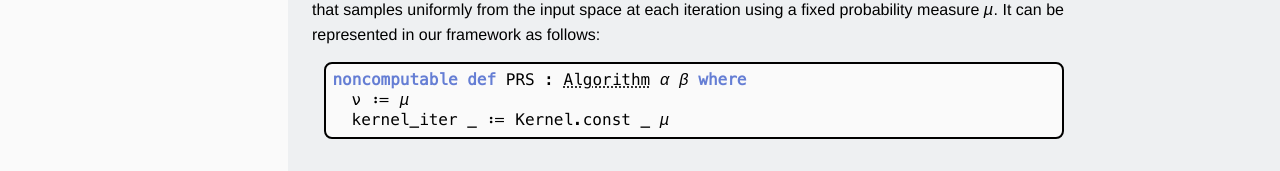
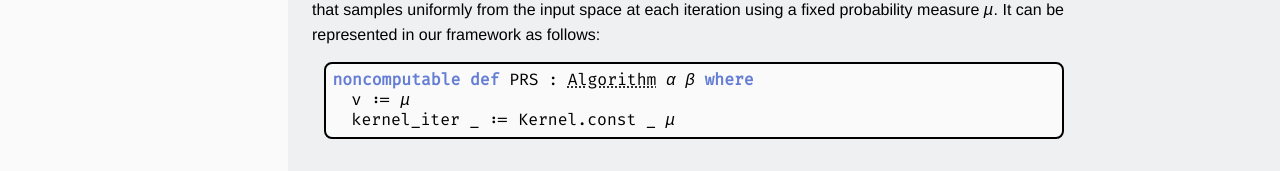
Before and after one commit to gaetanserre/LeanGO, a plain HTML site: page Some-examples/index.html in a window 1280 px wide. Shown: the part 398-569 px from the top of the page. Drawn offline with nearby package versions, Linux system fonts and the light colour scheme; files that its build step writes are made by us from their sources.

Commit message:
deploy: 7e2255fe225ff23f82fcfa694c6e51cc750e3803

```diff
--- a/static/style.css
+++ b/static/style.css
@@ -6,8 +6,8 @@
 }
 
 @font-face {
-  font-family: "LigaMenlo";
-  src: url("LigaMenlo-Regular.ttf");
+  font-family: "FiraCode";
+  src: url("FiraCode-Regular.ttf");
 }
 
 body {
@@ -36,7 +36,7 @@ p a:hover {
 .unknown,
 .keyword,
 .const {
-  font-family: "LigaMenlo" !important;
+  font-family: "FiraCode" !important;
   font-feature-settings: "calt" 1;
   font-variant-ligatures: normal !important;
 }
```
Also changed, not shown: static/FiraCode-Regular.ttf (added), static/LigaMenlo-Regular.ttf (deleted).
